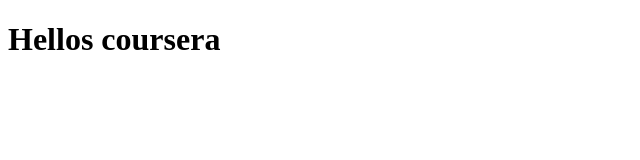
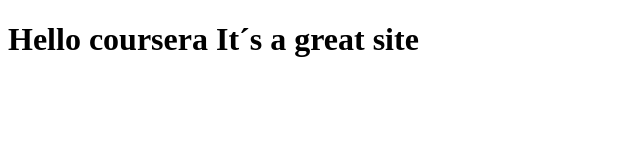
Before and after one commit to alejandroht/coursera-test, a plain HTML site: page site/index.html in a window 1280 px wide. Shown: the whole page, without its empty margins (0-640 px from the left). Drawn offline with Linux system fonts and the light colour scheme.

Commit message:
small addition to our page our page content

```diff
--- a/site/index.html
+++ b/site/index.html
@@ -4,6 +4,6 @@
 	<title>Hello coursera</title>
 </head>
 <body>
-<h1>Hellos coursera</h1>
+<h1>Hello coursera It´s a great site</h1>
 </body>
 </html>
```
